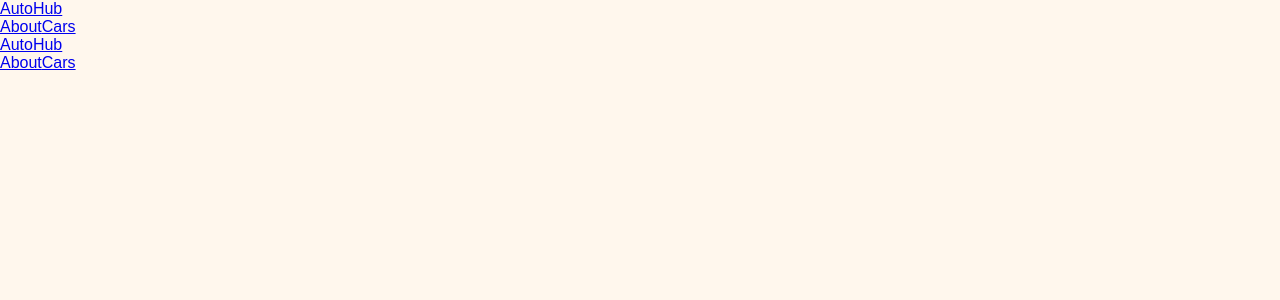
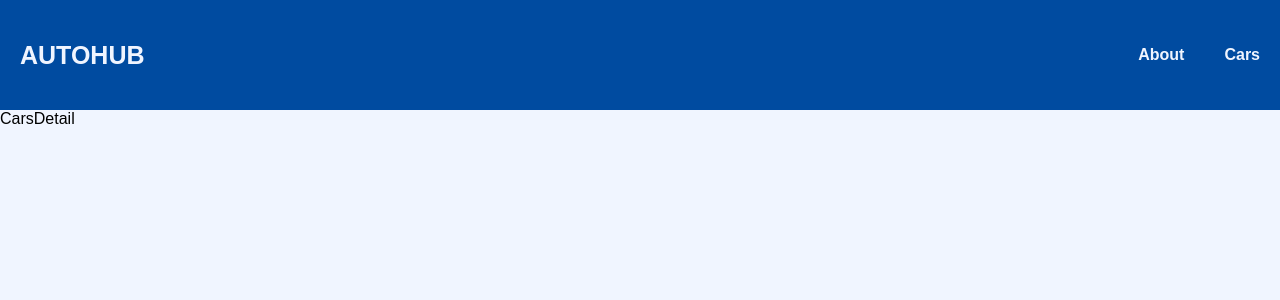
Before and after one commit to Walterhart/AutoHub, a React (Vite) app in the folder AutoHub/: page /cars/1 in a window 1280 px wide. Shown: the top 300 px of the page. Built offline with nearby package versions, Linux system fonts and the light colour scheme; what miragejs would draw is missing.

Commit message:
Add React icons and add css.

```diff
--- a/AutoHub/package.json
+++ b/AutoHub/package.json
@@ -12,6 +12,7 @@
   "dependencies": {
     "react": "^18.2.0",
     "react-dom": "^18.2.0",
+    "react-icons": "^4.10.1",
     "react-router-dom": "^6.14.1"
   },
   "devDependencies": {
--- a/AutoHub/src/components/CarsDetail.jsx
+++ b/AutoHub/src/components/CarsDetail.jsx
@@ -1,13 +1,9 @@
-import React from "react"
-import { Link } from "react-router-dom"
-export default function Header() {
-    return (
-        <header>
-            <Link className="site-logo" to="/">AutoHub</Link>
-            <nav>
-                <Link to="/about">About</Link>
-                <Link to="/cars">Cars</Link>
-            </nav>
-        </header>
-    )
+import React from 'react'
+
+function CarsDetail() {
+  return (
+    <div>CarsDetail</div>
+  )
 }
+
+export default CarsDetail
--- a/AutoHub/src/components/Header.jsx
+++ b/AutoHub/src/components/Header.jsx
@@ -1,9 +1,13 @@
-import React from 'react'
-
-function Header() {
-  return (
-    <div>Header</div>
-  )
+import React from "react"
+import { Link } from "react-router-dom"
+export default function Header() {
+    return (
+        <header>
+            <Link className="site-logo" to="/">AutoHub</Link>
+            <nav>
+                <Link to="/about">About</Link>
+                <Link to="/cars">Cars</Link>
+            </nav>
+        </header>
+    )
 }
-
-export default Header
--- a/AutoHub/src/components/Layout.jsx
+++ b/AutoHub/src/components/Layout.jsx
@@ -1,6 +1,6 @@
 import React from "react"
 import { Outlet } from "react-router-dom"
-import Header from "./CarsDetail"
+import Header from "./Header"
 
 
 export default function Layout() {
--- a/AutoHub/src/index.css
+++ b/AutoHub/src/index.css
@@ -2,9 +2,73 @@
   box-sizing: border-box;
 }
 
-html, body {
+:root {
+  --primary: #004ba0;
+  --secondary: #b5d8ff  ;
+}
+
+html,
+body {
   margin: 0;
   padding: 0;
-  background-color: #FFF7ED;
+  background-color: #f0f5ff;
   font-family: 'Montserrat', sans-serif;
+  height: 100vh;
 }
+
+body::-webkit-scrollbar {
+  display: none;
+}
+
+body {
+  -ms-overflow-style: none;
+  scrollbar-width: none;
+}
+
+header {
+  height: 110px;
+  display: flex;
+  align-items: center;
+  padding-block: 10px;
+  background-color: var(--primary);
+}
+
+header .site-logo, header a{
+  color: #f0f5ff;;
+}
+header .site-logo {
+  margin-right: auto;
+  text-transform: uppercase;
+  font-weight: 900;
+  font-size: 25px;
+}
+
+header a {
+  text-decoration: none;
+  font-weight: 600;
+  padding: 5px 20px;
+}
+
+header a:hover {
+  color: var(--secondary);
+  text-decoration: underline;
+}
+
+.link-button {
+  display: inline-block;
+  text-align: center;
+  text-decoration: none;
+  border: none;
+  padding: 0.75rem 1.375rem;
+  color: initial;
+  font-weight: 700;
+  border-radius: 5px;
+  cursor: pointer;
+  transition: transform 0.1s ease-in-out;
+}
+
+.link-button:hover {
+  transform: translate(1px, 1px);
+}
+
+/* Cars page */
```
Also changed, not shown: 1 other file (tests, documents, lock files or other folders).
